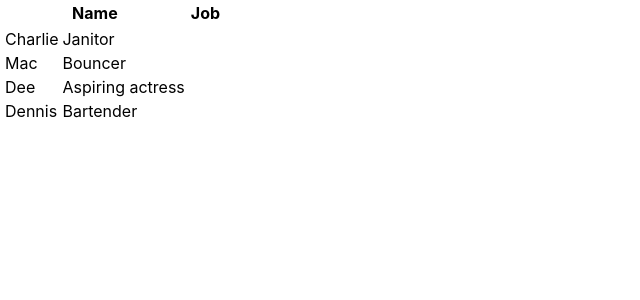
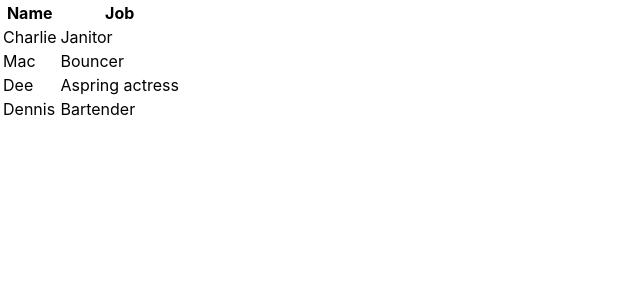
Before and after one commit to decareano/react-tutorial-edit, a React (Create React App) app: page / in a window 1280 px wide. Shown: the top 300 px of the page, without its empty margins (0-640 px from the left). Built offline with nearby package versions, Linux system fonts and the light colour scheme; the HTML template or start-up script is replaced by a standard one.

Commit message:
understanding props

```diff
--- a/src/App.js
+++ b/src/App.js
@@ -3,9 +3,29 @@
 
 class App extends Component {
   render() {
-    return (
+    const chars = [
+      {
+        name: 'Charlie',
+        job: 'Janitor',
+      },
+      {
+        name: 'Mac',
+        job: 'Bouncer',
+      },
+      {
+        name: 'Dee',
+        job: 'Aspring actress',
+      },
+      {
+        name: 'Dennis',
+        job: 'Bartender',
+      },
+    ]
+
+     return (
+
       <div className="Pap">
-        <Table />
+        <Table myData={chars} />
       </div>
     )
   }
--- a/src/Table.js
+++ b/src/Table.js
@@ -1,4 +1,6 @@
 import React, {Component} from 'react'
+
+
 
 const TableHeader = () => {
     return (
@@ -11,39 +13,25 @@
     )
   }
 
-const TableBody = () => {
-
-    return (
-      <table>
-        <tbody>
-          <tr>
-            <td>Charlie</td>
-            <td>Janitor</td>
-          </tr>
-          <tr>
-            <td>Mac</td>
-            <td>Bouncer</td>
-          </tr>
-          <tr>
-            <td>Dee</td>
-            <td>Aspiring actress</td>
-          </tr>
-          <tr>
-            <td>Dennis</td>
-            <td>Bartender</td>
-          </tr>
-        </tbody>
-      </table>
-    )
-
-}
+const TableBody = (props) => {
+    const rows = props.myData.map((row, index) => {
+        return (
+            <tr key={index}>
+                <td>{row.name}</td>
+                <td>{row.job}</td>
+            </tr>
+        )
+    })
+    return <tbody>{rows}</tbody>
+  }
 
 class Table extends Component {
     render() {
+      const {myData} = this.props
       return (
         <table>
           <TableHeader />
-          <TableBody />
+          <TableBody myData={myData} />
         </table>
       )
     }
```
